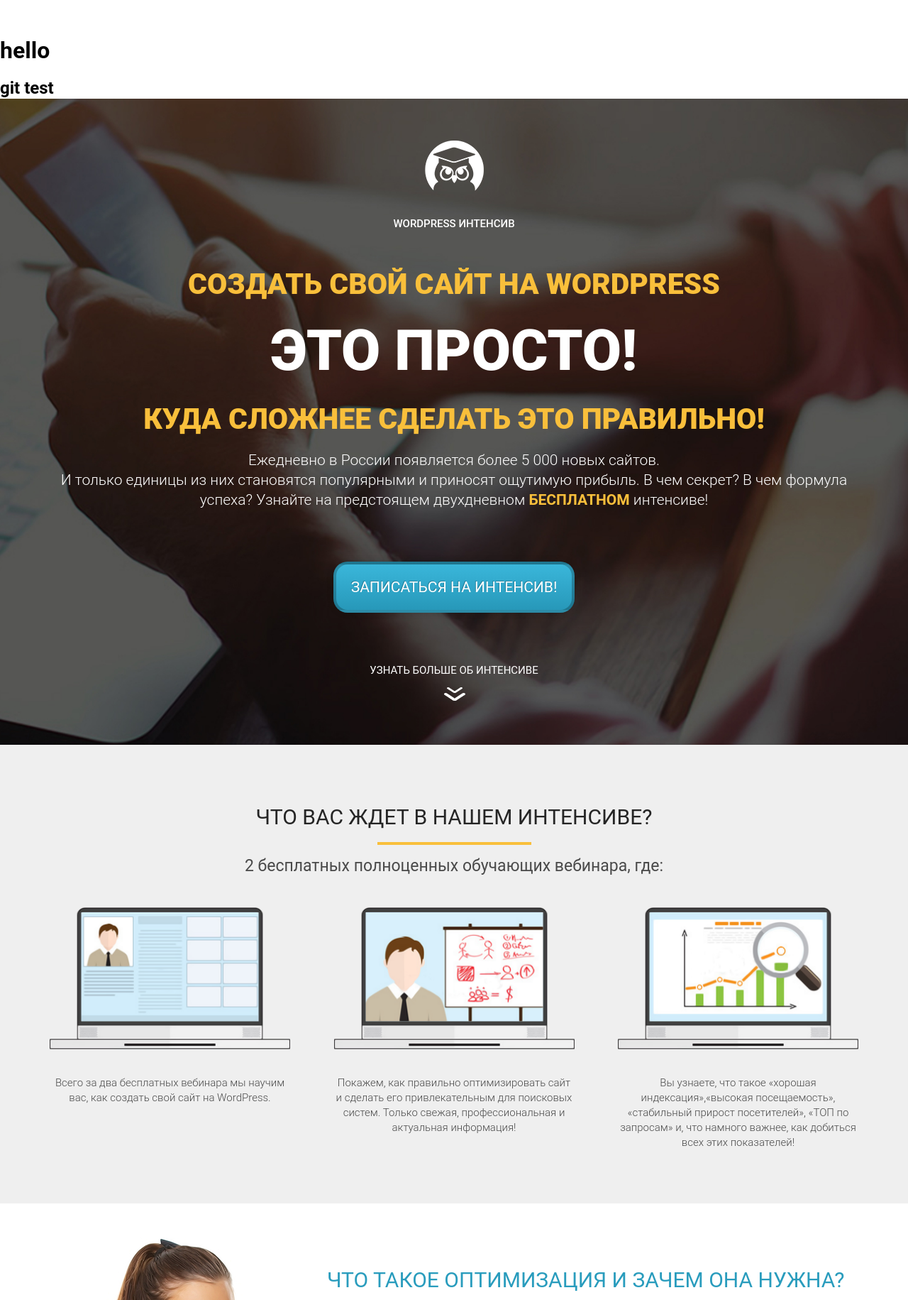
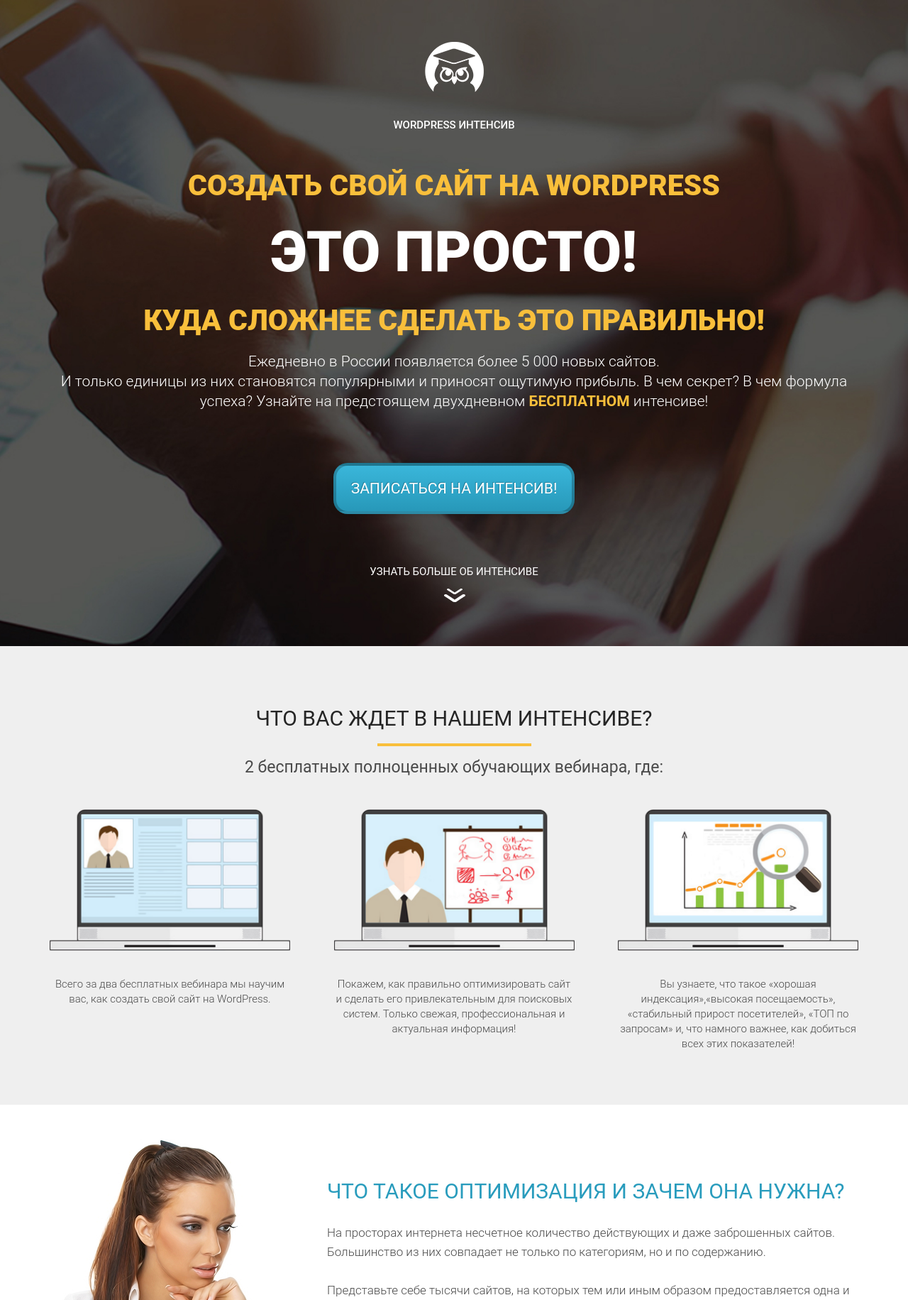
Before and after one commit to Novosash801/first-landing, a plain HTML site: page src/index.html in a window 1280 px wide. Shown: the top 1831 px of the page at 71% size. Drawn offline with Linux system fonts and the light colour scheme; a web font is replaced by a local one.

Commit message:
add readme file

```diff
--- a/src/css/style.css
+++ b/src/css/style.css
@@ -187,7 +187,7 @@
     color:#299cbd;
     font-size: 30px;
     font-weight: 400;
-    line-height: 12px;
+    line-height: 40px;
     text-transform: uppercase;
 
 }
--- a/src/index.html
+++ b/src/index.html
@@ -11,8 +11,6 @@
     <link rel="stylesheet" href="css/style.css">
 </head>
 <body>
-    <h1>hello</h1>
-    <h2>git test</h2>
     <section class="promo">
             <div class="container">
                 <div class="logo">
```
Also changed, not shown: 1 other file.
